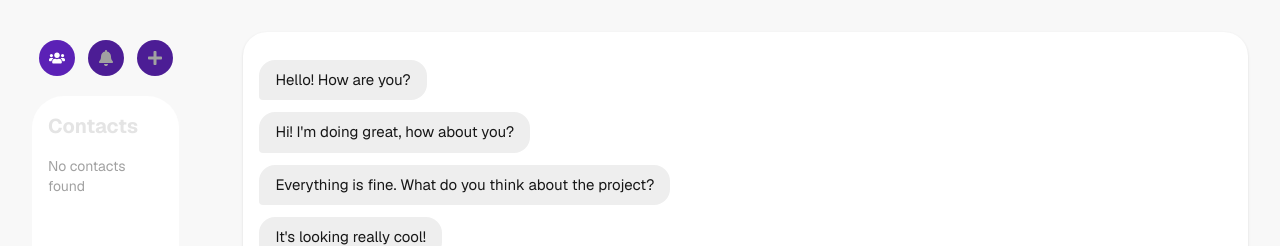
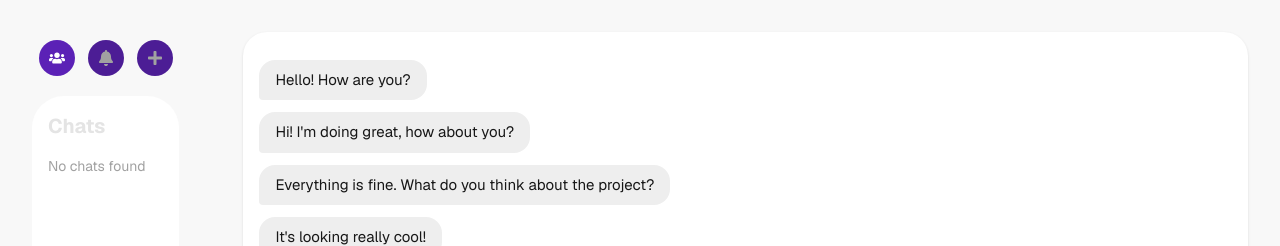
Before and after one commit to Linksyyy/Open-Chat, a Next.js app: page /chats in a window 1280 px wide. Shown: the top 246 px of the page. Built offline with nearby package versions, Linux system fonts and the light colour scheme; sample sign-in values are in the browser's storage.

Commit message:
add navigation tabs and group creation to sidebar

```diff
--- a/src/Components/Sidebar.tsx
+++ b/src/Components/Sidebar.tsx
@@ -3,6 +3,7 @@ import useUser from "@/Contexts/userContext";
 import { useState } from "react";
 import { FaPlus, FaUsers } from "react-icons/fa";
 import { FaBell } from "react-icons/fa6";
+import { socket } from "@/lib/socket";
 
 class Chat {
   nickname: string;
@@ -18,8 +19,16 @@ const chats: Chat[] = [];
 export default function Sidebar() {
   const { id, username, created_at } = useUser();
   const [view, setView] = useState<"chats" | "notifications" | "create-group">(
-    "chats"
+    "chats",
   );
+  const [groupName, setGroupName] = useState("");
+
+  const handleCreateGroup = () => {
+    if (!groupName.trim()) return;
+    socket.emit("create-group", groupName);
+    setGroupName("");
+    setView("chats");
+  };
 
   const enteredAt = new Date(created_at);
 
@@ -66,9 +75,14 @@ export default function Sidebar() {
               <input
                 type="text"
                 placeholder="Group name"
+                value={groupName}
+                onChange={(e) => setGroupName(e.target.value)}
                 className="bg-p-1 p-2 rounded-xl outline-none"
               />
-              <button className="bg-s-2 hover:bg-s-1 text-white p-2 rounded-xl transition-colors">
+              <button
+                onClick={handleCreateGroup}
+                className="bg-s-2 hover:bg-s-1 text-white p-2 rounded-xl transition-colors"
+              >
                 Create
               </button>
               <button
@@ -80,7 +94,7 @@ export default function Sidebar() {
             </div>
           ) : view === "chats" ? (
             <div>
-              <h2 className="text-xl font-bold mb-4 text-p-3">Contacts</h2>
+              <h2 className="text-xl font-bold mb-4 text-p-3">Chats</h2>
               {chats.length > 0 ? (
                 chats.map((el, i) => (
                   <button
@@ -94,7 +108,7 @@ export default function Sidebar() {
                   </button>
                 ))
               ) : (
-                <p className="text-neutral-400 text-sm">No contacts found</p>
+                <p className="text-neutral-400 text-sm">No chats found</p>
               )}
             </div>
           ) : (
```
